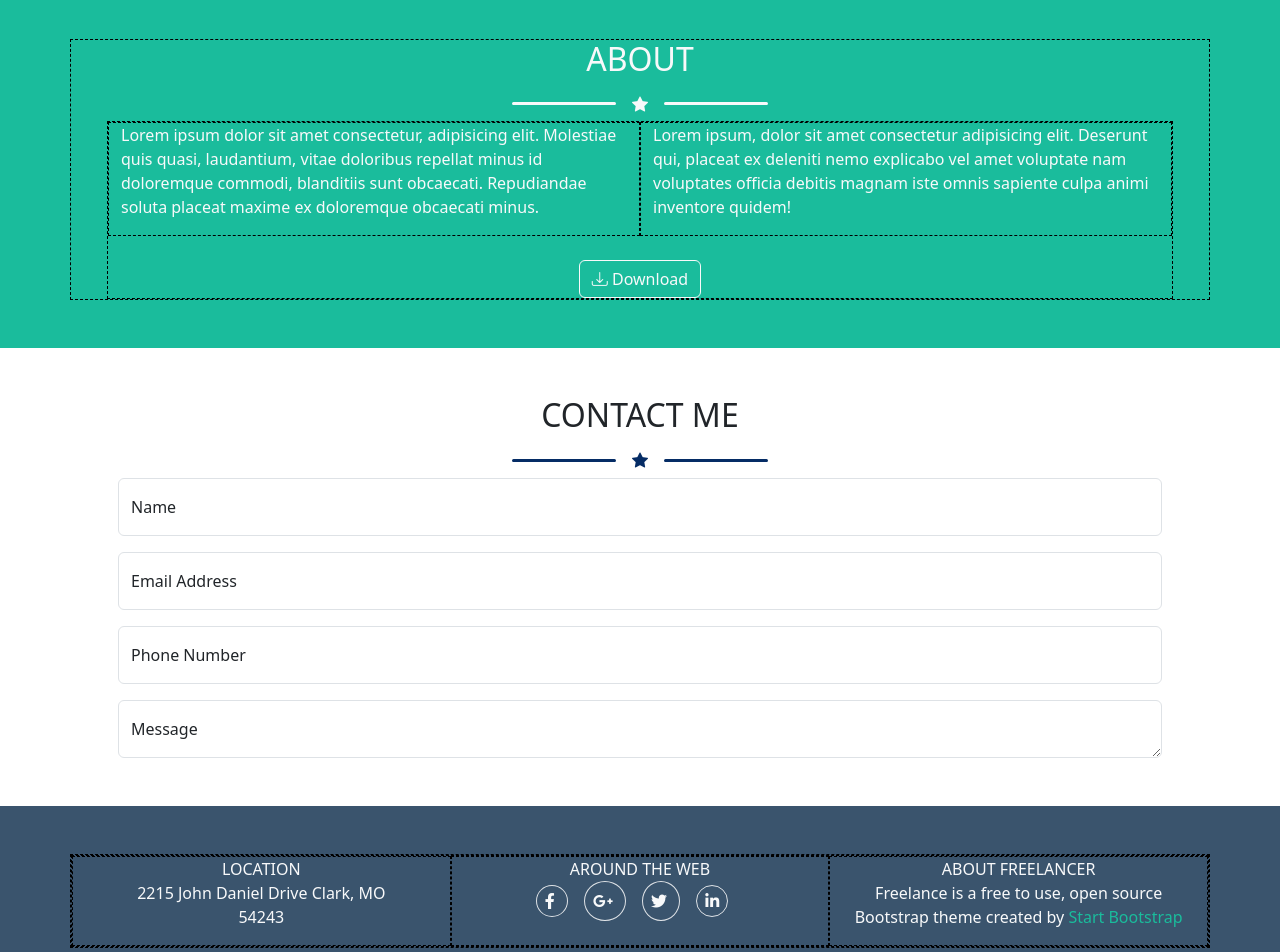
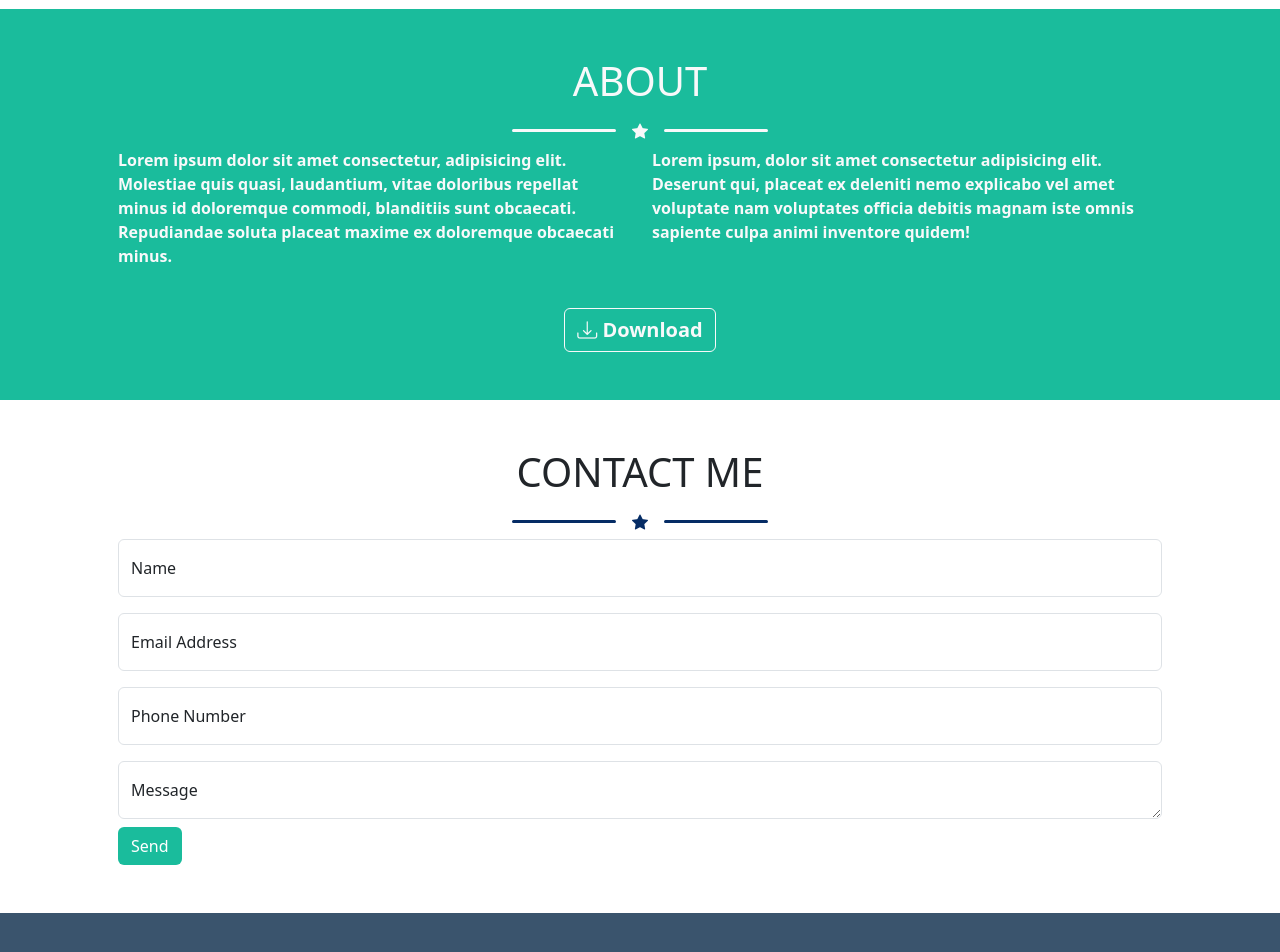
Before and after one commit to WandaSimeoli/html-css-bootstrap-freelancer, a plain HTML site: page index.html in a window 1280 px wide. Shown: the part 1440-2392 px from the top of the page. Drawn offline with nearby package versions, Linux system fonts and the light colour scheme.

Commit message:
Font-size

```diff
--- a/css/style.css
+++ b/css/style.css
@@ -1,7 +1,7 @@
-.debug {
+/* .debug {
     border: 1px dashed black;
-    /* min-height: 100px; */
-}
+    min-height: 100px;
+} */
 .color {
     background-color: #1ABC9C;
 }
@@ -14,3 +14,6 @@
 .link-color {
     color: #1ABC9C;
 }
+.white {
+    color: white;
+}
--- a/index.html
+++ b/index.html
@@ -15,7 +15,7 @@
 <header class="py-5 text-bg-dark">
     <div class="container-md debug text-light">
         <div class="row debug align-items-center justify-content-between">
-            <div class="col-6 debug text-center">START BOOTSTRAP</div>
+            <div class="col-6 debug text-center fs-3">START BOOTSTRAP</div>
             <!-- NAV BAR -->
             <div class="col-6 debug text-center">
                 <nav class="navbar navbar-expand-lg">
@@ -47,19 +47,19 @@
         <!-- CARD -->
         <div class="container-sm debugt text-light">
             <img src="./img/avatar.svg" class="w-25 text-center d-block mx-auto" alt="">
-            <h1 class="text-center">START BOOTSTRAP</h1>
+            <h1 class="text-center fs-1">START BOOTSTRAP</h1>
             <div class="d-flex justify-content-center align-items-center">
                 <hr class="border-light border-3 opacity-100 hr-w rounded">
                 <i class="bi bi-star-fill px-3"></i>
                 <hr class="border-light border-3 opacity-100 hr-w rounded">
             </div>
-            <p class="text-center">GRAPHIC ARTIST - WEB DESIGNER - ILLUSTRATOR</p>
+            <p class="text-center fs-3">GRAPHIC ARTIST - WEB DESIGNER - ILLUSTRATOR</p>
         </div>
     </section>
 <section class="py-5">
     <!-- PORTFOLIO -->
         <div class="container-md debug px-5">
-            <h2 class="text-center">PORTFOLIO</h2>
+            <h2 class="text-center fs-1">PORTFOLIO</h2>
             <div class="d-flex justify-content-center text-primary-emphasis align-items-center">
                 <hr class="border-3 opacity-100 hr-w rounded">
                 <i class="bi bi-star-fill px-3"></i>
@@ -79,18 +79,18 @@
     <!-- ABOUT SECTION -->
     <section class="color py-5">
         <div class="container-md debug px-5 text-light">
-            <h2 class="text-center">ABOUT</h2>
+            <h2 class="text-center fs-1">ABOUT</h2>
             <div class="d-flex justify-content-center align-items-center">
                 <hr class="border-light border-3 opacity-100 hr-w rounded">
                 <i class="bi bi-star-fill px-3"></i>
                 <hr class="border-light border-3 opacity-100 hr-w rounded">
             </div>
             <div class="row debug">
-                <div class="col-md-6 col-sm-12 debug"><p>Lorem ipsum dolor sit amet consectetur, adipisicing elit. Molestiae quis quasi, laudantium, vitae doloribus repellat minus id doloremque commodi, blanditiis sunt obcaecati. Repudiandae soluta placeat maxime ex doloremque obcaecati minus.</p></div>
-                <div class="col-md-6 col-sm-12 debug"><p>Lorem ipsum, dolor sit amet consectetur adipisicing elit. Deserunt qui, placeat ex deleniti nemo explicabo vel amet voluptate nam voluptates officia debitis magnam iste omnis sapiente culpa animi inventore quidem!</p></div>
+                <div class="col-md-6 col-sm-12 debug fw-semibold"><p>Lorem ipsum dolor sit amet consectetur, adipisicing elit. Molestiae quis quasi, laudantium, vitae doloribus repellat minus id doloremque commodi, blanditiis sunt obcaecati. Repudiandae soluta placeat maxime ex doloremque obcaecati minus.</p></div>
+                <div class="col-md-6 col-sm-12 debug fw-semibold"><p>Lorem ipsum, dolor sit amet consectetur adipisicing elit. Deserunt qui, placeat ex deleniti nemo explicabo vel amet voluptate nam voluptates officia debitis magnam iste omnis sapiente culpa animi inventore quidem!</p></div>
                 <!-- DOWNLOAD BUTTON -->
                 <div class="text-center">
-                    <button type="button" class="btn btn-outline-light mt-4"><i class="bi bi-download"></i> Download</button>
+                    <button type="button" class="btn btn-outline-light mt-4 fw-semibold fs-5"><i class="bi bi-download"></i> Download</button>
                 </div>
             </div>
         </div>
@@ -98,7 +98,7 @@
     <section class="py-5">
         <!-- CONTACT SECTION -->
         <div class="container px-5">
-            <h2 class="text-center">CONTACT ME</h2>
+            <h2 class="text-center fs-1">CONTACT ME</h2>
             <div class="d-flex justify-content-center text-primary-emphasis align-items-center">
                 <hr class="border-3 opacity-100 hr-w rounded">
                 <i class="bi bi-star-fill px-3"></i>
@@ -122,6 +122,9 @@
                     <textarea class="form-control" placeholder="Leave a comment here" id="floatingTextarea"></textarea>
                     <label for="floatingTextarea">Message</label>
                   </div>
+                  <div class="form-floating">
+                  <button type="submit" class="btn color white mt-2">Send</button>
+                </div>
             </form>
         </div>
     </section>
@@ -132,13 +135,13 @@
 <div class="container-md debug text-light">
     <div class="row debug">
         <!-- ADDRESS -->
-        <div class="col-md-4 col-sm-12 debug text-center">
+        <div class="col-md-4 col-sm-12 debug text-center fs-5">
             <div>LOCATION</div>
             <div>2215 John Daniel Drive Clark, MO</div>
             <div>54243</div>
         </div>
         <!-- SOCIAL -->
-        <div class="col-md-4 col-sm-12 debug text-center ">
+        <div class="col-md-4 col-sm-12 debug text-center fs-5">
             <div class="pb-2"> AROUND THE WEB</div>
             <div>
                 <a class="link-light link-offset-2 link-underline-opacity-0 link-underline-opacity-75-hover border rounded-circle px-2 py-1  mt-4 me-3" href="#">
@@ -155,7 +158,7 @@
                 </a>
             </div>
         </div>
-        <div class="col-md-4 col-sm-12 debug text-center">ABOUT FREELANCER
+        <div class="col-md-4 col-sm-12 debug text-center fs-5">ABOUT FREELANCER
             <p>Freelance is a free to use, open source Bootstrap theme created by
                 <a class="link-offset-2 link-offset-3-hover link-underline link-underline-opacity-0 link-underline-opacity-75-hover link-color" href="#">Start Bootstrap</a>
             </p>
@@ -163,7 +166,7 @@
     </div>
 </div>
 </div>
-    <div class="container-fluid text-center py-5">
+    <div class="container-fluid text-center py-5 fs-6">
         Copyright <i class="bi bi-c-circle"></i> Website 2019
     </div>
 </footer>
```
